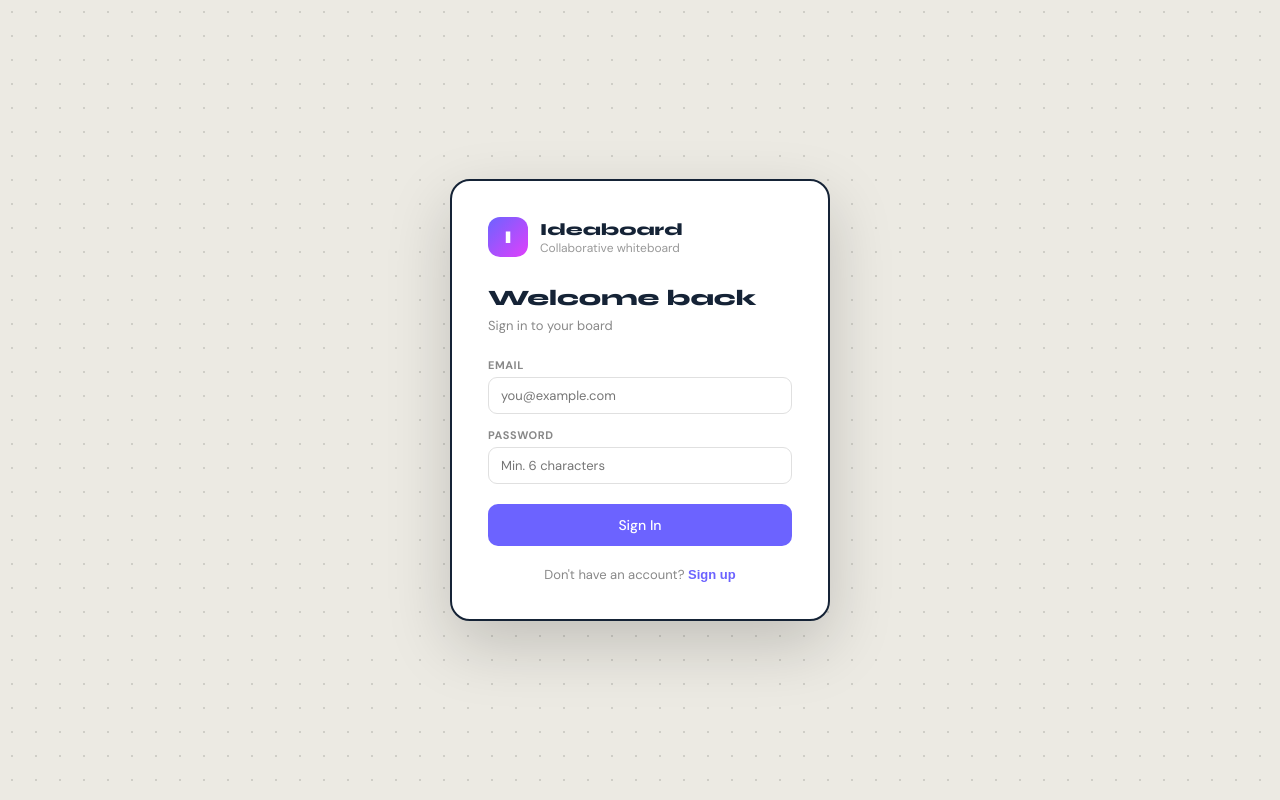
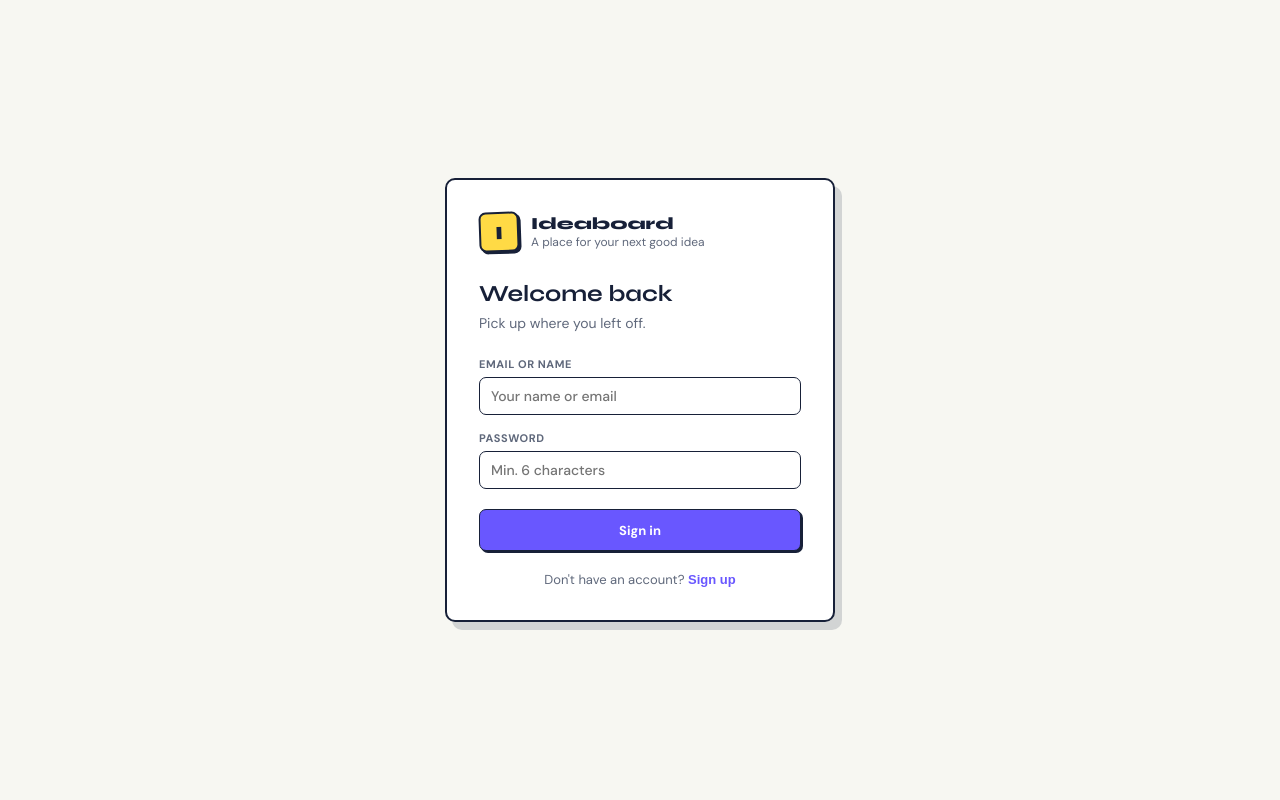
Before and after one commit to janiceho96/ideaboard3, a React (Vite) app: page / in a window 1280 px wide. Built offline with nearby package versions, Linux system fonts and the light colour scheme; a web font is replaced by a local one.

Commit message:
style: humanize ideaboard entry states

```diff
--- a/src/App.tsx
+++ b/src/App.tsx
@@ -7,6 +7,7 @@ import HomeScreen from './components/HomeScreen'
 import Board from './components/Board'
 import type { Board as BoardType } from './types'
 import * as db from './lib/db'
+import { colors, fonts, radii, shadows } from './lib/designTokens'
 
 export default function App() {
   const { user, loading, signIn, signUp, signOut } = useAuth()
@@ -23,14 +24,14 @@ export default function App() {
   if (loading) return (
     <div style={{
       height: '100vh', display: 'flex', alignItems: 'center', justifyContent: 'center',
-      fontFamily: "'DM Sans',sans-serif", color: dark ? '#666' : '#888',
-      background: dark ? '#0D1B2E' : '#ECEAE3',
-      backgroundImage: 'radial-gradient(circle,rgba(0,0,0,.1) 1px,transparent 1px)',
-      backgroundSize: '24px 24px',
+      fontFamily: fonts.ui, color: dark ? '#AAB5C9' : '#5F687B',
+      background: dark ? colors.canvasDark : colors.canvasLight,
+      backgroundImage: dark ? 'radial-gradient(#30405E 0.7px, transparent 0.7px)' : 'radial-gradient(#C8CBD4 0.7px, transparent 0.7px)',
+      backgroundSize: '18px 18px',
     }}>
       <div style={{ textAlign: 'center' }}>
-        <div style={{ width:40,height:40,background:'linear-gradient(135deg,#6C63FF,#E040FB)',borderRadius:12,margin:'0 auto 16px',display:'flex',alignItems:'center',justifyContent:'center',fontFamily:"'Syne',sans-serif",fontWeight:800,fontSize:18,color:'white' }}>I</div>
-        <div style={{ fontSize: 14 }}>Loading…</div>
+        <div style={{ width:40,height:40,background:colors.markerYellow,borderRadius:radii.card,border:`2px solid ${colors.ink}`,boxShadow:shadows.control,margin:'0 auto 16px',display:'flex',alignItems:'center',justifyContent:'center',fontFamily:fonts.display,fontWeight:800,fontSize:19,color:colors.ink }}>I</div>
+        <div style={{ fontSize: 14 }}>Loading your workspace...</div>
       </div>
     </div>
   )
--- a/src/components/AuthScreen.tsx
+++ b/src/components/AuthScreen.tsx
@@ -1,5 +1,6 @@
 // src/components/AuthScreen.tsx
 import { useState } from 'react'
+import { Check } from 'lucide-react'
 
 interface AuthScreenProps {
   onSignIn: (email: string, password: string) => Promise<string | null>
@@ -29,92 +30,68 @@ export default function AuthScreen({ onSignIn, onSignUp }: AuthScreenProps) {
   }
 
   return (
-    <div style={{
-      minHeight: '100vh', background: '#ECEAE3',
-      backgroundImage: 'radial-gradient(circle,rgba(0,0,0,.12) 1px,transparent 1px)',
-      backgroundSize: '24px 24px',
-      display: 'flex', alignItems: 'center', justifyContent: 'center',
-      fontFamily: "'DM Sans', sans-serif",
-    }}>
-      <div style={{
-        background: 'white', borderRadius: 20, border: '2px solid #152336',
-        padding: 36, width: 380,
-        boxShadow: '0 24px 64px rgba(0,0,0,.18)',
-      }}>
+    <div className="ib-page ib-auth-page">
+      <div className="ib-auth-card">
         {/* Logo */}
         <div style={{ display: 'flex', alignItems: 'center', gap: 12, marginBottom: 28 }}>
-          <div style={{
-            width: 40, height: 40,
-            background: 'linear-gradient(135deg,#6C63FF,#E040FB)',
-            borderRadius: 12, display: 'flex', alignItems: 'center', justifyContent: 'center',
-            fontFamily: "'Syne',sans-serif", fontWeight: 800, fontSize: 18, color: 'white',
-          }}>I</div>
+          <div className="ib-logo" style={{ width: 40, height: 40, fontSize: 19 }}>I</div>
           <div>
-            <div style={{ fontFamily: "'Syne',sans-serif", fontWeight: 800, fontSize: 17, color: '#152336' }}>Ideaboard</div>
-            <div style={{ fontSize: 12, color: '#999' }}>Collaborative whiteboard</div>
+            <div style={{ fontFamily: "'Syne',sans-serif", fontWeight: 800, fontSize: 17, color: '#172038' }}>Ideaboard</div>
+            <div style={{ fontSize: 12, color: '#5F687B' }}>A place for your next good idea</div>
           </div>
         </div>
 
-        <h2 style={{ fontFamily: "'Syne',sans-serif", fontWeight: 800, fontSize: 22, color: '#152336', marginBottom: 6 }}>
+        <h2>
           {mode === 'signin' ? 'Welcome back' : 'Create account'}
         </h2>
-        <p style={{ fontSize: 13, color: '#888', marginBottom: 24 }}>
-          {mode === 'signin' ? 'Sign in to your board' : 'Start organising your ideas'}
+        <p className="ib-subtle" style={{ marginBottom: 24 }}>
+          {mode === 'signin' ? 'Pick up where you left off.' : 'Your boards stay on this device.'}
         </p>
 
         {success ? (
-          <div style={{ background: '#D4EDD8', border: '1px solid #A8D4AD', borderRadius: 10, padding: '14px 16px', fontSize: 13, color: '#1B4D21' }}>
-            ✅ Check your email to confirm your account, then sign in.
+          <div className="ib-auth-success" role="status">
+            <Check size={15} style={{ verticalAlign: 'text-bottom', marginRight: 6 }} />
+            Your local workspace is ready. Switch to sign in and continue.
           </div>
         ) : (
           <form onSubmit={handle}>
-            <div style={{ marginBottom: 14 }}>
-              <label style={{ display: 'block', fontSize: 11, fontWeight: 600, letterSpacing: '.05em', textTransform: 'uppercase', color: '#888', marginBottom: 5 }}>Email</label>
+            <div className="ib-auth-field">
+              <label>Email or name</label>
               <input
-                type="email" value={email} onChange={e => setEmail(e.target.value)}
-                placeholder="you@example.com" required
-                style={{ width: '100%', border: '1.5px solid #E0E0E0', borderRadius: 9, padding: '9px 12px', fontSize: 13, fontFamily: "'DM Sans',sans-serif", outline: 'none', boxSizing: 'border-box' }}
-                onFocus={e => e.target.style.borderColor = '#6C63FF'}
-                onBlur={e => e.target.style.borderColor = '#E0E0E0'}
+                type="text" value={email} onChange={e => setEmail(e.target.value)}
+                placeholder="Your name or email" required className="ib-input"
               />
             </div>
-            <div style={{ marginBottom: 20 }}>
-              <label style={{ display: 'block', fontSize: 11, fontWeight: 600, letterSpacing: '.05em', textTransform: 'uppercase', color: '#888', marginBottom: 5 }}>Password</label>
+            <div className="ib-auth-field" style={{ marginBottom: 20 }}>
+              <label>Password</label>
               <input
                 type="password" value={password} onChange={e => setPassword(e.target.value)}
                 placeholder="Min. 6 characters" required minLength={6}
-                style={{ width: '100%', border: '1.5px solid #E0E0E0', borderRadius: 9, padding: '9px 12px', fontSize: 13, fontFamily: "'DM Sans',sans-serif", outline: 'none', boxSizing: 'border-box' }}
-                onFocus={e => e.target.style.borderColor = '#6C63FF'}
-                onBlur={e => e.target.style.borderColor = '#E0E0E0'}
+                className="ib-input"
               />
             </div>
 
             {error && (
-              <div style={{ background: '#FEECEC', border: '1px solid #FBBABA', borderRadius: 8, padding: '10px 14px', fontSize: 12, color: '#C53030', marginBottom: 16 }}>
+              <div className="ib-auth-error" role="alert">
                 {error}
               </div>
             )}
 
             <button
               type="submit" disabled={busy}
-              style={{
-                width: '100%', height: 42, borderRadius: 10,
-                background: busy ? '#9D97E8' : '#6C63FF', color: 'white',
-                border: 'none', cursor: busy ? 'not-allowed' : 'pointer',
-                fontFamily: "'DM Sans',sans-serif", fontSize: 14, fontWeight: 500,
-                transition: 'background .15s',
-              }}
+              className="ib-action ib-action-primary"
+              style={{ width: '100%', minHeight: 42 }}
             >
-              {busy ? 'Please wait…' : mode === 'signin' ? 'Sign In' : 'Create Account'}
+              {busy ? 'Please wait...' : mode === 'signin' ? 'Sign in' : 'Create account'}
             </button>
           </form>
         )}
 
-        <div style={{ marginTop: 20, textAlign: 'center', fontSize: 13, color: '#888' }}>
+        <div style={{ marginTop: 20, textAlign: 'center', fontSize: 13, color: '#5F687B' }}>
           {mode === 'signin' ? "Don't have an account? " : 'Already have an account? '}
           <button
             onClick={() => { setMode(mode === 'signin' ? 'signup' : 'signin'); setError(null); setSuccess(false); }}
-            style={{ background: 'none', border: 'none', cursor: 'pointer', color: '#6C63FF', fontWeight: 600, fontSize: 13 }}
+            style={{ background: 'none', border: 'none', cursor: 'pointer', color: '#6957FF', fontWeight: 700, fontSize: 13 }}
           >
             {mode === 'signin' ? 'Sign up' : 'Sign in'}
           </button>
--- a/src/styles/markerWorkshop.css
+++ b/src/styles/markerWorkshop.css
@@ -163,6 +163,15 @@
   margin: 0 auto;
   padding: 42px 0 64px;
 }
+
+.ib-auth-page { min-height: 100vh; display: flex; align-items: center; justify-content: center; padding: 24px; }
+.ib-auth-card { width: min(390px, 100%); padding: 32px; border: 2px solid var(--ib-ink); border-radius: var(--ib-radius-panel); background: var(--ib-surface); box-shadow: 7px 8px 0 rgba(23, 32, 56, 0.16); }
+.ib-auth-card h1, .ib-auth-card h2 { font-family: 'Syne', sans-serif; letter-spacing: 0; }
+.ib-auth-card h2 { margin: 0 0 6px; font-size: 23px; }
+.ib-auth-card label { display: block; margin-bottom: 6px; color: var(--ib-ink-soft); font-size: 11px; font-weight: 800; letter-spacing: .05em; text-transform: uppercase; }
+.ib-auth-card .ib-auth-field { margin-bottom: 16px; }
+.ib-auth-card .ib-auth-error { margin-bottom: 16px; padding: 10px 12px; border: 1px solid #F2A7AD; border-radius: var(--ib-radius-control); background: #FFF0F1; color: #A52A32; font-size: 12px; }
+.ib-auth-card .ib-auth-success { padding: 13px 14px; border: 1.5px solid #2F9E82; border-radius: var(--ib-radius-control); background: #DDF7EE; color: #164D40; font-size: 13px; line-height: 1.45; }
 
 .ib-welcome {
   display: flex;
```
